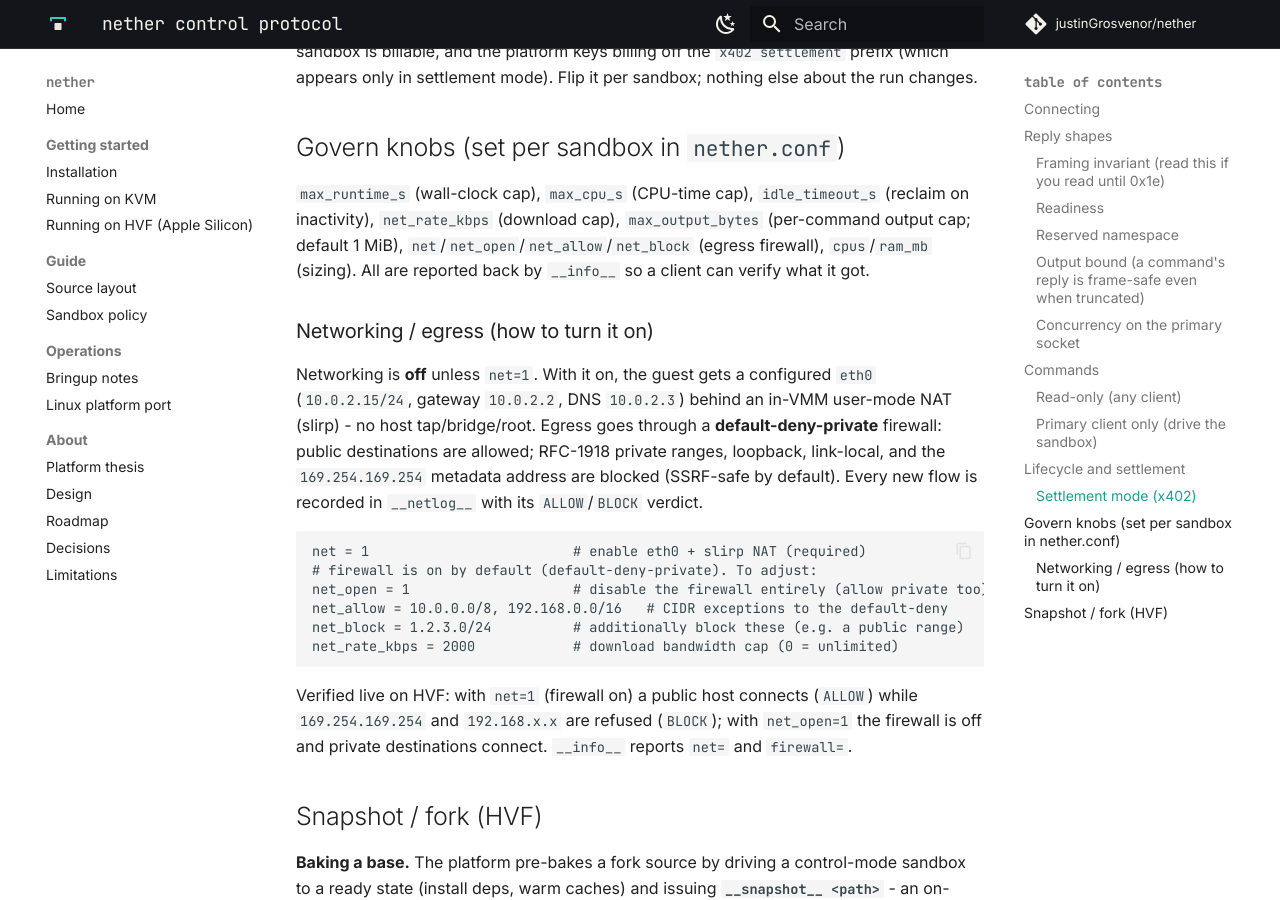
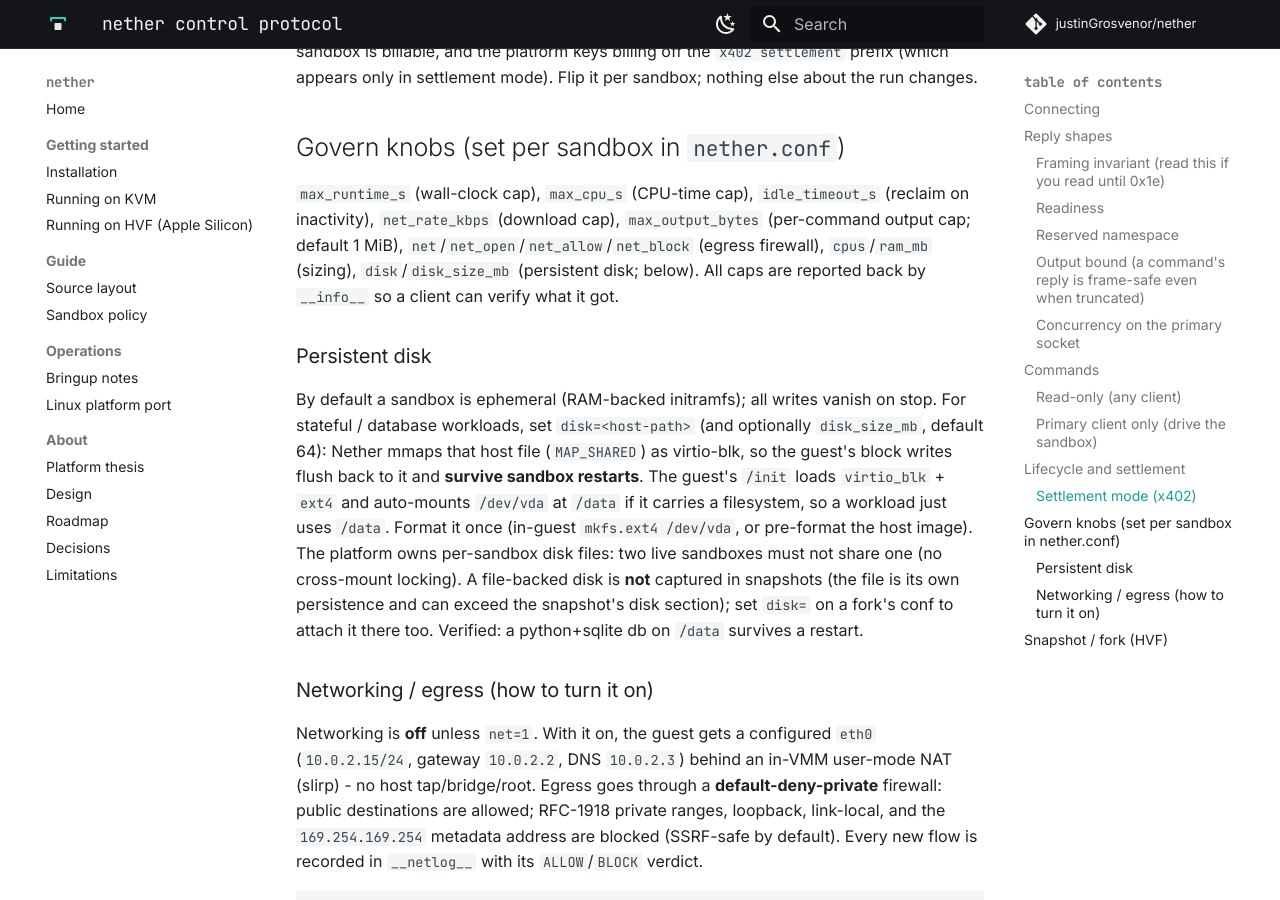
Before and after one commit to justinGrosvenor/nether, an MkDocs documentation site: the page built from docs/control-protocol.md, in a window 1280 px wide and 900 px high, scrolled down 5462 px. Built offline with MkDocs 1.6.1 and Material for MkDocs 9.7.7, drawn with Linux system fonts in a browser that asks for light colours; comment, search, counter and statistics services are not loaded.

Commit message:
guest: persistent disk via host-file-backed virtio-blk (e2e V2)
The platform e2e found the guest had no persistence: the rootfs is a
RAM-backed initramfs and the guest never even probed the virtio-blk
device (virtio_blk unloaded, no /dev/vda), and the in-memory disk was
ephemeral anyway (~/platform/e2e/ISSUES.md V2). Stateful/db workloads
need a disk that survives a restart.

Nether: `disk=<path>` (+ `disk_size_mb`, default 64) backs virtio-blk
function 2.0 with a host file - armdev.openDiskFile opens/creates it,
ftruncates to size, and mmaps it MAP_SHARED so the guest's block writes
flush back and persist. Wired in both the boot and snapshot-restore
paths (a fork can attach its own disk). A file-backed disk is larger than
the snapshot's disk section and the file is its own persistence, so it is
NOT captured in snapshots (the SnapCtx passes an empty disk when
file-backed; the in-memory demo disk is captured as before, so
snapshot-fork is unchanged). Unset `disk=` keeps the ephemeral disk.

Guest: /init now modprobes virtio_blk + ext4 and auto-mounts /dev/vda at
/data when it carries a filesystem, so a workload just uses /data;
e2fsprogs is baked in for in-guest mkfs.ext4. The full /init (net + vsock
+ blk + agent) is now a tracked heredoc in build-guest-aarch64-runtimes.sh
- previously it lived only in the gitignored kernels/rootfs/init.

Verified live on HVF: raw block persistence (dd a signature to /dev/vda,
restart, read it back) AND filesystem persistence end to end - a
python+sqlite db written to /data survives a sandbox restart, with /init
auto-mounting /data on the next boot (row=42 persists). 219 native tests
pass; x86_64-linux cross-build clean. Documented in control-protocol.md
"Persistent disk".

```diff
--- a/docs/control-protocol.md
+++ b/docs/control-protocol.md
@@ -188,7 +188,21 @@ appears only in settlement mode). Flip it per sandbox; nothing else about the ru
 `max_runtime_s` (wall-clock cap), `max_cpu_s` (CPU-time cap), `idle_timeout_s` (reclaim on
 inactivity), `net_rate_kbps` (download cap), `max_output_bytes` (per-command output cap;
 default 1 MiB), `net`/`net_open`/`net_allow`/`net_block` (egress firewall), `cpus`/`ram_mb`
-(sizing). All are reported back by `__info__` so a client can verify what it got.
+(sizing), `disk`/`disk_size_mb` (persistent disk; below). All caps are reported back by
+`__info__` so a client can verify what it got.
+
+### Persistent disk
+
+By default a sandbox is ephemeral (RAM-backed initramfs); all writes vanish on stop. For
+stateful / database workloads, set `disk=<host-path>` (and optionally `disk_size_mb`,
+default 64): Nether mmaps that host file (`MAP_SHARED`) as virtio-blk, so the guest's block
+writes flush back to it and **survive sandbox restarts**. The guest's `/init` loads
+`virtio_blk` + `ext4` and auto-mounts `/dev/vda` at `/data` if it carries a filesystem, so a
+workload just uses `/data`. Format it once (in-guest `mkfs.ext4 /dev/vda`, or pre-format the
+host image). The platform owns per-sandbox disk files: two live sandboxes must not share one
+(no cross-mount locking). A file-backed disk is **not** captured in snapshots (the file is
+its own persistence and can exceed the snapshot's disk section); set `disk=` on a fork's
+conf to attach it there too. Verified: a python+sqlite db on `/data` survives a restart.
 
 ### Networking / egress (how to turn it on)
 
```
Also changed, not shown: 5 other files.
